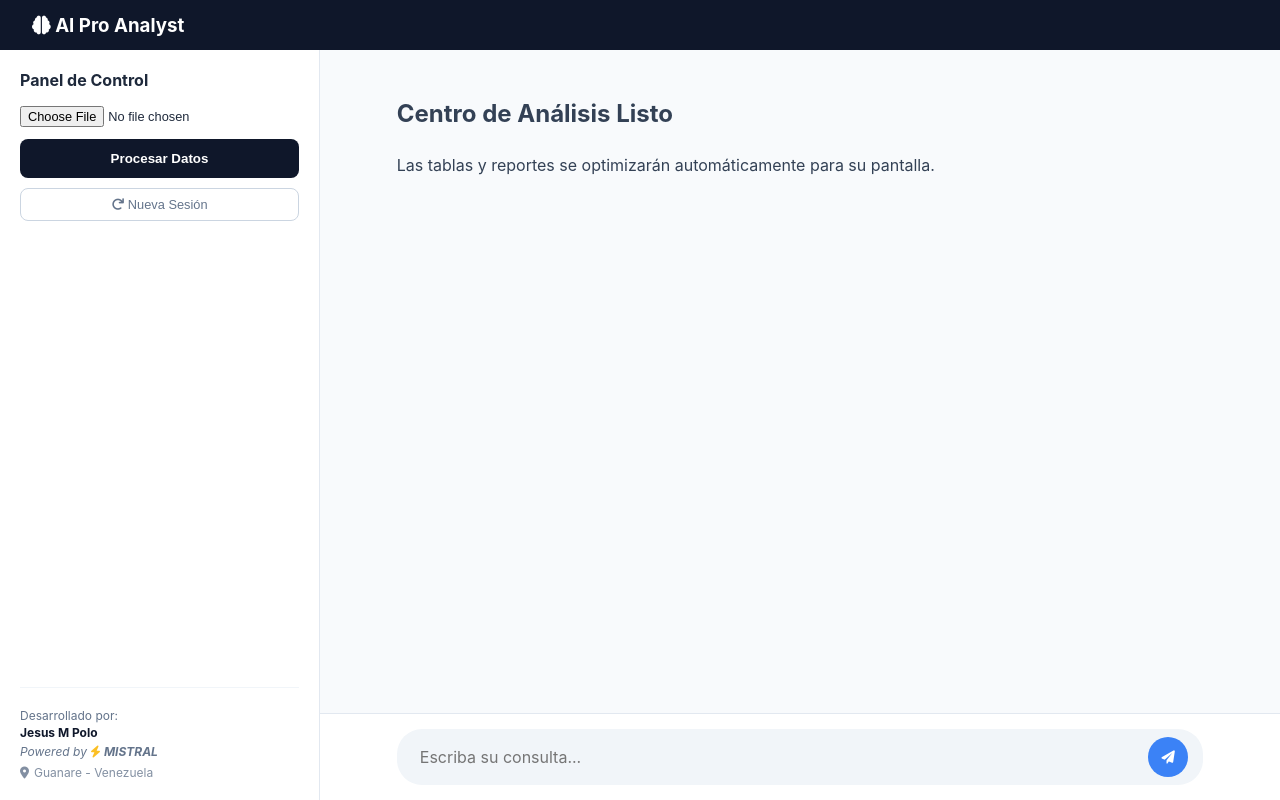
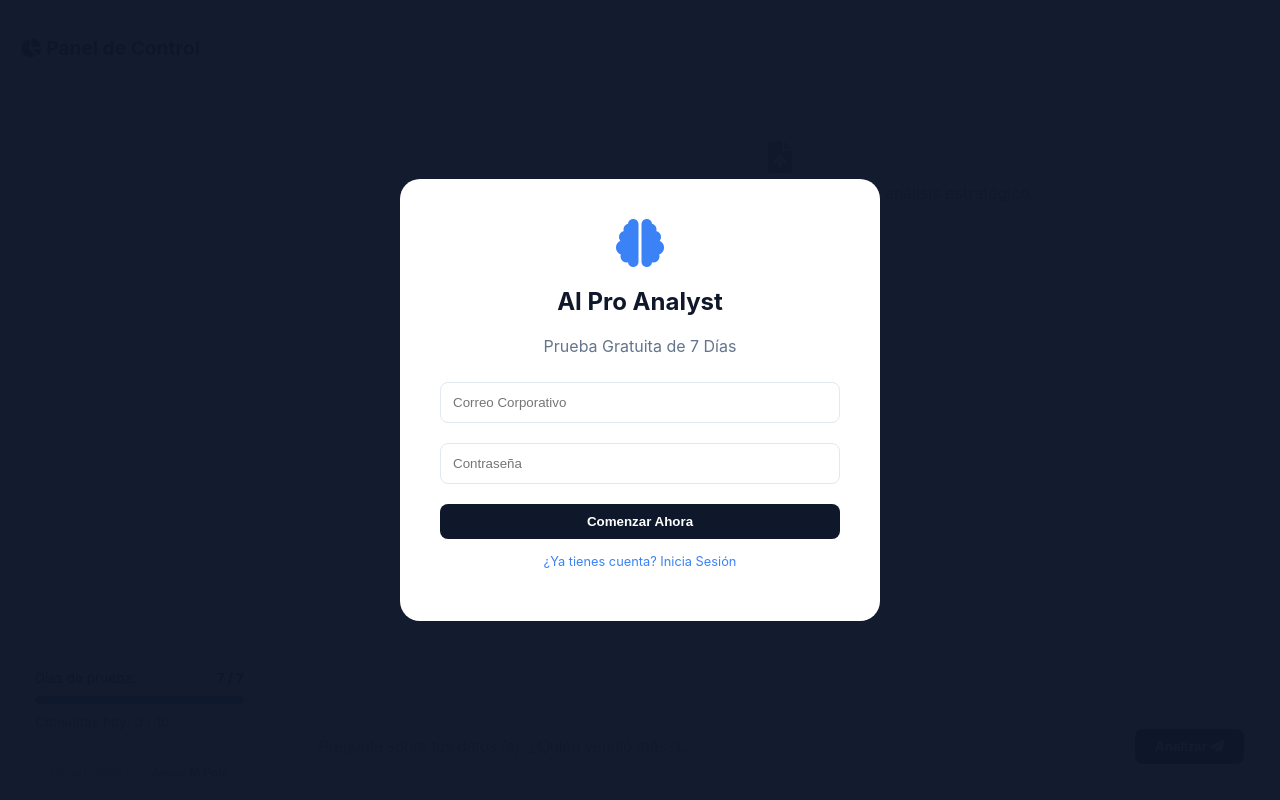
Before and after one commit to jesuspolo1986/asistente-IA, a Flask app: page / in a window 1280 px wide. Run offline with Flask 3, Linux system fonts and the light colour scheme; some libraries are stand-ins or nearby versions.

Commit message:
Primer lanzamiento de AI Pro Analyst con Supabase

```diff
--- a/templates/index.html
+++ b/templates/index.html
@@ -3,188 +3,192 @@
 <head>
     <meta charset="UTF-8">
     <meta name="viewport" content="width=device-width, initial-scale=1.0">
-    <title>AI Pro Analyst | Business Intelligence</title>
+    <title>AI Pro Analyst - Business Intelligence</title>
     <link href="https://cdnjs.cloudflare.com/ajax/libs/font-awesome/6.0.0/css/all.min.css" rel="stylesheet">
-    <script src="https://cdn.jsdelivr.net/npm/marked/marked.min.js"></script>
-    <script src="https://cdn.jsdelivr.net/npm/chart.js"></script>
+    <script src="https://cdn.jsdelivr.net/npm/@supabase/supabase-js@2"></script>
     <style>
-        :root { --primary: #0f172a; --accent: #3b82f6; --danger: #ef4444; --bg: #f8fafc; }
-        body { font-family: 'Inter', sans-serif; background: var(--bg); margin: 0; color: #1e293b; }
+        :root { --accent: #3b82f6; --bg: #f8fafc; --dark: #0f172a; }
+        body { font-family: 'Inter', sans-serif; margin: 0; background: var(--bg); color: var(--dark); }
+        .main-container { display: grid; grid-template-columns: 280px 1fr; height: 100vh; }
 
-        header { background: var(--primary); color: white; padding: 0 2rem; display: flex; align-items: center; height: 50px; position: sticky; top: 0; z-index: 100; }
+        /* Sidebar */
+        .sidebar { background: white; border-right: 1px solid #e2e8f0; padding: 20px; display: flex; flex-direction: column; }
+        .status-card { background: #f1f5f9; padding: 15px; border-radius: 12px; margin-top: auto; margin-bottom: 20px; font-size: 0.85rem; }
+        .progress-bar { background: #e2e8f0; height: 8px; border-radius: 4px; overflow: hidden; margin: 10px 0; }
+        .progress-fill { background: var(--accent); height: 100%; transition: width 0.5s; }
 
-        /* DISEÑO DE GRILLA (PC) */
-        .main-grid { display: grid; grid-template-columns: 320px 1fr; height: calc(100vh - 50px); }
+        /* Chat Area */
+        .chat-area { display: flex; flex-direction: column; padding: 20px; overflow-hidden; }
+        #chat-window { flex: 1; overflow-y: auto; background: white; border-radius: 15px; border: 1px solid #e2e8f0; padding: 20px; margin-bottom: 20px; }
+        .input-group { display: flex; gap: 10px; background: white; padding: 15px; border-radius: 12px; border: 1px solid #e2e8f0; }
+        input[type="text"] { flex: 1; border: none; outline: none; font-size: 1rem; }
+        button { cursor: pointer; border: none; border-radius: 8px; padding: 10px 20px; font-weight: 600; }
+        .btn-primary { background: var(--dark); color: white; }
 
-        .sidebar { background: white; border-right: 1px solid #e2e8f0; padding: 20px; display: flex; flex-direction: column; gap: 20px; overflow-y: auto; }
-
-        #chart-container-sidebar { margin-top: 15px; padding-top: 15px; border-top: 1px solid #f1f5f9; display: none; flex-direction: column; gap: 10px; }
-
-        .chat-area { display: flex; flex-direction: column; background: var(--bg); overflow: hidden; height: 100%; }
-
-        #output { flex-grow: 1; overflow-y: auto; padding: 25px 8%; scroll-behavior: smooth; }
-
-        .message { margin-bottom: 25px; line-height: 1.6; animation: fadeIn 0.3s ease; }
-        .ai-msg { color: #334155; font-size: 1rem; }
-        .user-msg { background: #3b82f6; color: white; padding: 12px 20px; border-radius: 15px 15px 0 15px; width: fit-content; max-width: 85%; margin-left: auto; box-shadow: 0 2px 5px rgba(0,0,0,0.1); }
-
-        .input-wrapper { background: white; padding: 15px 8%; border-top: 1px solid #e2e8f0; }
-        .input-group { display: flex; gap: 10px; align-items: center; background: #f1f5f9; padding: 8px 15px; border-radius: 25px; }
-        textarea { flex-grow: 1; border: none; background: transparent; outline: none; resize: none; font-size: 1rem; padding: 8px; font-family: inherit; max-height: 150px; }
-
-        button { cursor: pointer; border: none; border-radius: 8px; transition: 0.2s; }
-        .btn-primary { background: var(--primary); color: white; padding: 12px; width: 100%; font-weight: 600; }
-        .btn-send { background: var(--accent); color: white; width: 40px; height: 40px; border-radius: 50%; flex-shrink: 0; }
-
-        /* SECCIÓN DE FIRMA PROFESIONAL */
-        .sidebar-footer {
-            margin-top: auto;
-            padding-top: 20px;
-            border-top: 1px solid #f1f5f9;
-            font-size: 0.75rem;
-            color: #64748b;
-        }
-        .dev-name { color: var(--primary); font-weight: 700; display: block; margin-top: 2px; }
-        .powered-by { font-style: italic; display: flex; align-items: center; gap: 4px; margin-top: 4px; }
-        .location { margin-top: 6px; display: flex; align-items: center; gap: 5px; opacity: 0.8; }
-
-        /* TABLAS RESPONSIVE */
-        .table-container { width: 100%; overflow-x: auto; margin: 20px 0; border-radius: 8px; box-shadow: 0 4px 6px -1px rgba(0,0,0,0.05); }
-        table { border-collapse: collapse; width: 100%; background: white; min-width: 500px; }
-        th, td { padding: 12px 15px; text-align: left; border-bottom: 1px solid #f1f5f9; }
-        th { background: #f8fafc; font-weight: 700; color: #475569; }
-
-        /* --- MEDIA QUERY PARA MÓVILES --- */
-        @media (max-width: 850px) {
-            .main-grid { grid-template-columns: 1fr; height: auto; display: block; }
-            .sidebar { border-right: none; border-bottom: 1px solid #e2e8f0; width: 100%; box-sizing: border-box; min-height: auto; }
-            .sidebar-footer { margin-top: 20px; padding-bottom: 10px; }
-            .chat-area { height: 70vh; }
-            #output { padding: 20px 5%; }
-            .input-wrapper { padding: 10px 5%; }
-        }
-
-        @keyframes fadeIn { from { opacity: 0; transform: translateY(10px); } to { opacity: 1; transform: translateY(0); } }
+        /* Overlay de Login */
+        #auth-overlay { position: fixed; inset: 0; background: rgba(15, 23, 42, 0.98); z-index: 9999; display: flex; align-items: center; justify-content: center; }
+        .auth-box { background: white; padding: 40px; border-radius: 20px; width: 100%; max-width: 400px; text-align: center; }
+        .auth-input { width: 100%; padding: 12px; margin: 10px 0; border: 1px solid #e2e8f0; border-radius: 8px; box-sizing: border-box; }
     </style>
 </head>
 <body>
 
-<header>
-    <h3><i class="fas fa-brain"></i> AI Pro Analyst</h3>
-</header>
+<div id="auth-overlay">
+    <div class="auth-box">
+        <i class="fas fa-brain" style="font-size: 3rem; color: var(--accent);"></i>
+        <h2>AI Pro Analyst</h2>
+        <p style="color: #64748b;">Prueba Gratuita de 7 Días</p>
+        <form id="auth-form">
+            <input type="email" id="auth-email" class="auth-input" placeholder="Correo Corporativo" required>
+            <input type="password" id="auth-password" class="auth-input" placeholder="Contraseña" required>
+            <button type="submit" id="btn-auth" class="btn-primary" style="width: 100%; margin-top: 10px;">Comenzar Ahora</button>
+            <p id="auth-switch" style="font-size: 0.8rem; color: var(--accent); cursor: pointer; margin-top: 15px;">¿Ya tienes cuenta? Inicia Sesión</p>
+        </form>
+    </div>
+</div>
 
-<div class="main-grid">
+<div class="main-container">
     <div class="sidebar">
-        <div>
-            <h4 style="margin: 0 0 15px 0;">Panel de Control</h4>
-            <form id="upload-form">
-                <input type="file" name="file" id="file-input" style="font-size: 0.8rem; width: 100%; margin-bottom: 12px;" required>
-                <button type="submit" id="upload-btn" class="btn-primary">Procesar Datos</button>
-            </form>
-            <button onclick="newSession()" style="background:none; border: 1px solid #cbd5e1; color:#64748b; width:100%; padding:8px; margin-top:10px; border-radius:8px; font-size:0.8rem;">
-                <i class="fas fa-redo"></i> Nueva Sesión
-            </button>
+        <h2 style="font-size: 1.2rem;"><i class="fas fa-chart-pie"></i> Panel de Control</h2>
+        <hr style="border: 0; border-top: 1px solid #eee; margin: 20px 0;">
+
+        <div id="status-card" class="status-card">
+            <div style="display:flex; justify-content: space-between;">
+                <span>Días de prueba:</span>
+                <strong id="dias-restantes">7 / 7</strong>
+            </div>
+            <div class="progress-bar"><div id="barra-dias" class="progress-fill"></div></div>
+            <p id="info-consultas" style="margin: 0; color: #64748b;">Consultas hoy: 0 / 10</p>
         </div>
 
-        <div id="chart-container-sidebar">
-            <span style="font-size: 0.7rem; font-weight: 800; color: #94a3b8; text-transform: uppercase;">Gráfico de Apoyo</span>
-            <div style="height: 180px;"><canvas id="salesChart"></canvas></div>
-        </div>
-
-        <div class="sidebar-footer">
-            <span>Desarrollado por:</span>
-            <span class="dev-name">Jesus M Polo</span>
-            <span class="powered-by">Powered by <i class="fas fa-bolt" style="color: #fbbf24;"></i> <strong>MISTRAL</strong></span>
-            <div class="location">
-                <i class="fas fa-location-dot"></i> Guanare - Venezuela
-            </div>
+        <div style="font-size: 0.75rem; color: #94a3b8; text-align: center;">
+            Desarrollado por: <strong>Jesus M Polo</strong>
         </div>
     </div>
 
     <div class="chat-area">
-        <div id="output">
-            <div class="message ai-msg">
-                <h2>Centro de Análisis Listo</h2>
-                <p>Las tablas y reportes se optimizarán automáticamente para su pantalla.</p>
+        <div id="chat-window">
+            <div style="color: #64748b; text-align: center; margin-top: 100px;">
+                <i class="fas fa-file-upload" style="font-size: 2rem; display: block; margin-bottom: 10px;"></i>
+                Sube un archivo Excel o CSV para comenzar el análisis estratégico.
             </div>
         </div>
 
-        <div class="input-wrapper">
-            <form id="chat-form" class="input-group">
-                <textarea id="question" rows="1" placeholder="Escriba su consulta..." required></textarea>
-                <button type="submit" class="btn-send"><i class="fas fa-paper-plane"></i></button>
-            </form>
-        </div>
+        <form id="chat-form" class="input-group">
+            <input type="text" id="user-input" placeholder="Pregunta sobre tus datos (ej. ¿Quién vendió más?)...">
+            <button type="submit" class="btn-primary">Analizar <i class="fas fa-paper-plane"></i></button>
+        </form>
     </div>
 </div>
 
+
+
 <script>
-    let myChart = null;
-    const output = document.getElementById('output');
-    const chartSidebar = document.getElementById('chart-container-sidebar');
+    // === 1. CONFIGURACIÓN (REEMPLAZA ESTO) ===
+    const supabaseUrl = 'TU_PROJECT_URL_AQUÍ';
+    const supabaseKey = 'TU_PUBLISHABLE_KEY_AQUÍ';
+    const supabase = supabase.createClient(supabaseUrl, supabaseKey);
 
-    function renderChart(chartData) {
-        const ctx = document.getElementById('salesChart').getContext('2d');
-        if (myChart) myChart.destroy();
-        myChart = new Chart(ctx, {
-            type: 'bar',
-            data: {
-                labels: chartData.labels,
-                datasets: [{ data: chartData.values, backgroundColor: '#3b82f6', borderRadius: 4 }]
-            },
-            options: {
-                indexAxis: 'y',
-                maintainAspectRatio: false,
-                responsive: true,
-                plugins: { legend: { display: false } },
-                scales: { x: { display: false }, y: { ticks: { font: { size: 10 } } } }
+    let isSignUp = true;
+    let currentUser = null;
+
+    // === 2. GESTIÓN DE AUTENTICACIÓN ===
+    const authForm = document.getElementById('auth-form');
+    const authOverlay = document.getElementById('auth-overlay');
+    const authSwitch = document.getElementById('auth-switch');
+    const btnAuth = document.getElementById('btn-auth');
+
+    authSwitch.onclick = () => {
+        isSignUp = !isSignUp;
+        btnAuth.innerText = isSignUp ? "Comenzar Ahora" : "Entrar al Panel";
+        authSwitch.innerText = isSignUp ? "¿Ya tienes cuenta? Inicia Sesión" : "¿No tienes cuenta? Regístrate";
+    };
+
+    authForm.onsubmit = async (e) => {
+        e.preventDefault();
+        const email = document.getElementById('auth-email').value;
+        const password = document.getElementById('auth-password').value;
+
+        btnAuth.disabled = true;
+        btnAuth.innerText = "Procesando...";
+
+        try {
+            if (isSignUp) {
+                const { error } = await supabase.auth.signUp({ email, password });
+                if (error) throw error;
+                alert("¡Registro exitoso! Revisa tu email para confirmar.");
+            } else {
+                const { data, error } = await supabase.auth.signInWithPassword({ email, password });
+                if (error) throw error;
+                currentUser = data.user;
+                authOverlay.style.display = 'none';
+                actualizarDashboard();
             }
-        });
+        } catch (err) {
+            alert(err.message);
+        } finally {
+            btnAuth.disabled = false;
+            btnAuth.innerText = isSignUp ? "Comenzar Ahora" : "Entrar al Panel";
+        }
+    };
+
+    // === 3. CONTROL DE LÍMITES Y ACCESO ===
+    async function verificarAcceso() {
+        const { data: perfil } = await supabase.from('perfiles_empresa').select('*').eq('id', currentUser.id).single();
+
+        // Validar 7 días
+        const diasUsados = Math.floor((new Date() - new Date(perfil.fecha_registro)) / (1000 * 60 * 60 * 24));
+        if (diasUsados > 7) {
+            alert("Periodo de prueba terminado.");
+            return false;
+        }
+
+        // Validar consultas diarias
+        if (perfil.consultas_realizadas_hoy >= perfil.consultas_diarias_limite) {
+            alert("Límite diario alcanzado (10/10).");
+            return false;
+        }
+        return true;
     }
 
-    function newSession() {
-        location.reload();
+    async function actualizarDashboard() {
+        const { data: perfil } = await supabase.from('perfiles_empresa').select('*').eq('id', currentUser.id).single();
+        if (perfil) {
+            const diasUsados = Math.floor((new Date() - new Date(perfil.fecha_registro)) / (1000 * 60 * 60 * 24));
+            const restantes = Math.max(0, 7 - diasUsados);
+            document.getElementById('dias-restantes').innerText = `${restantes} / 7`;
+            document.getElementById('barra-dias').style.width = `${(restantes / 7) * 100}%`;
+            document.getElementById('info-consultas').innerText = `Consultas hoy: ${perfil.consultas_realizadas_hoy} / 10`;
+        }
     }
 
-    document.getElementById('upload-form').onsubmit = async (e) => {
+    // === 4. CHAT E INTEGRACIÓN CON IA ===
+    document.getElementById('chat-form').onsubmit = async (e) => {
         e.preventDefault();
-        const btn = document.getElementById('upload-btn');
-        btn.innerHTML = 'Procesando...';
-        const res = await fetch('/upload', { method: 'POST', body: new FormData(e.target) });
-        const data = await res.json();
-        output.innerHTML += `<div class="message ai-msg"><strong>Sistema:</strong> ${data.reply}</div>`;
-        if(data.chart_data) {
-            chartSidebar.style.display = 'flex';
-            renderChart(data.chart_data);
-        }
-        btn.innerHTML = 'Procesar Datos';
-        output.scrollTop = output.scrollHeight;
+        if (!await verificarAcceso()) return;
+
+        const input = document.getElementById('user-input');
+        const text = input.value;
+        if (!text) return;
+
+        // Aquí simulas el envío a Mistral
+        console.log("Enviando a IA:", text);
+
+        // Al recibir respuesta exitosa:
+        await supabase.rpc('incrementar_consulta', { usuario_id: currentUser.id });
+        actualizarDashboard();
+        input.value = "";
     };
 
-    document.getElementById('chat-form').onsubmit = async (e) => {
-        e.preventDefault();
-        const qField = document.getElementById('question');
-        const question = qField.value;
-        output.innerHTML += `<div class="message user-msg">${question}</div>`;
-        qField.value = "";
+    // Auto-login si ya hay sesión
+    supabase.auth.getSession().then(({ data: { session } }) => {
+        if (session) {
+            currentUser = session.user;
+            authOverlay.style.display = 'none';
+            actualizarDashboard();
+        }
+    });
 
-        const res = await fetch('/chat', {
-            method: 'POST',
-            headers: { 'Content-Type': 'application/json' },
-            body: JSON.stringify({ message: question })
-        });
-        const data = await res.json();
-
-        let htmlResponse = marked.parse(data.reply);
-        htmlResponse = htmlResponse.replace(/<table>/g, '<div class="table-container"><table>').replace(/<\/table>/g, '</table></div>');
-
-        output.innerHTML += `<div class="message ai-msg">${htmlResponse}</div>`;
-        if(data.new_chart_data) {
-            chartSidebar.style.display = 'flex';
-            renderChart(data.new_chart_data);
-        }
-        output.scrollTop = output.scrollHeight;
-    };
 </script>
 </body>
 </html>
```
